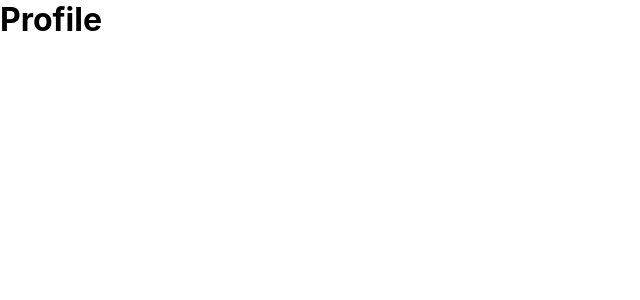
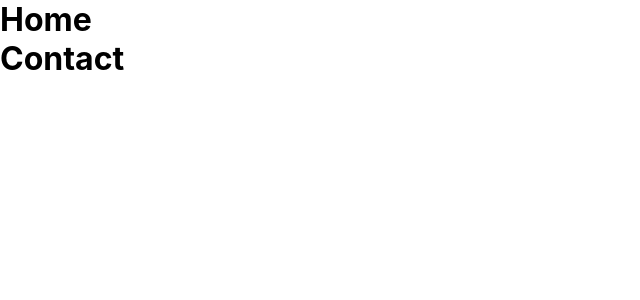
Before and after one commit to zaratejavier/porfolio, a React (Create React App) app: page / in a window 1280 px wide. Shown: the top 300 px of the page, without its empty margins (0-640 px from the left). Built offline with nearby package versions, Linux system fonts and the light colour scheme.

Commit message:
added react router and basic contact paeg

```diff
--- a/package.json
+++ b/package.json
@@ -8,6 +8,7 @@
     "@testing-library/user-event": "^7.1.2",
     "react": "^16.13.1",
     "react-dom": "^16.13.1",
+    "react-router-dom": "^5.2.0",
     "react-scripts": "3.4.3"
   },
   "scripts": {
--- a/src/App.css
+++ b/src/App.css
@@ -1,5 +1,7 @@
 *{
-  margin: 0;
+ margin: 0;
+ padding: 0;
+
 }
 .App {
   text-align: center;
--- a/src/App.js
+++ b/src/App.js
@@ -1,12 +1,19 @@
 import React from 'react';
 import logo from './logo.svg';
 import './App.css';
-import Profile from './Components/Profile';
+import Home from './Components/Home';
+import Contact from './Components/Contact';
+import { BrowserRouter as Router, Route, Switch } from "react-router-dom";
 
 function App() {
   return (
     <div className="app">
-      <Profile/>
+      <Router>
+        <Route>
+          <Home />
+        </Route>
+        <Contact />
+      </Router>
     </div>
   );
 }
--- /dev/null
+++ b/src/Components/Contact.js
@@ -0,0 +1,11 @@
+import React from "react"
+
+const Contact = () => {
+  return (
+    <div className="contact">
+      <h1>Contact</h1>
+    </div>
+  )
+}
+
+export default Contact
--- /dev/null
+++ b/src/Components/Home.js
@@ -0,0 +1,11 @@
+import React from "react"
+
+const Home = () => {
+  return (
+    <div className="home">
+      <h1>Home</h1>
+    </div>
+  )
+}
+
+export default Home
--- a/src/Components/Profile.js
+++ /dev/null
@@ -1,11 +0,0 @@
-import React from "react"
-
-const Profile = () => {
-  return (
-    <div>
-      <h1>Profile</h1>
-    </div>
-  )
-}
-
-export default Profile
```
Also changed, not shown: 1 other file (tests, documents, lock files or other folders).
